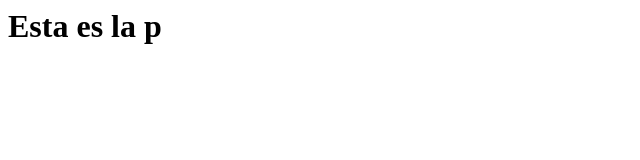
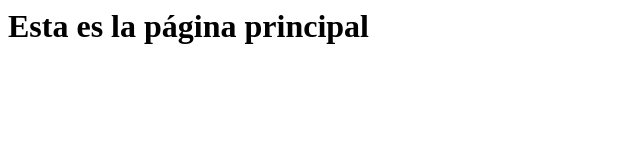
Before and after one commit to masteruah-bingchilling01/masteruah-bingchilling01, a plain HTML site: page index.html in a window 1280 px wide. Shown: the whole page, without its empty margins (0-640 px from the left). Drawn offline with Linux system fonts and the light colour scheme.

Commit message:
Update index.html

```diff
--- a/index.html
+++ b/index.html
@@ -1,5 +1,5 @@
 <html>
 <body>
-<h1>Esta es la p
+<h1>Esta es la página principal</h1>
 </body>
 </html>
```
